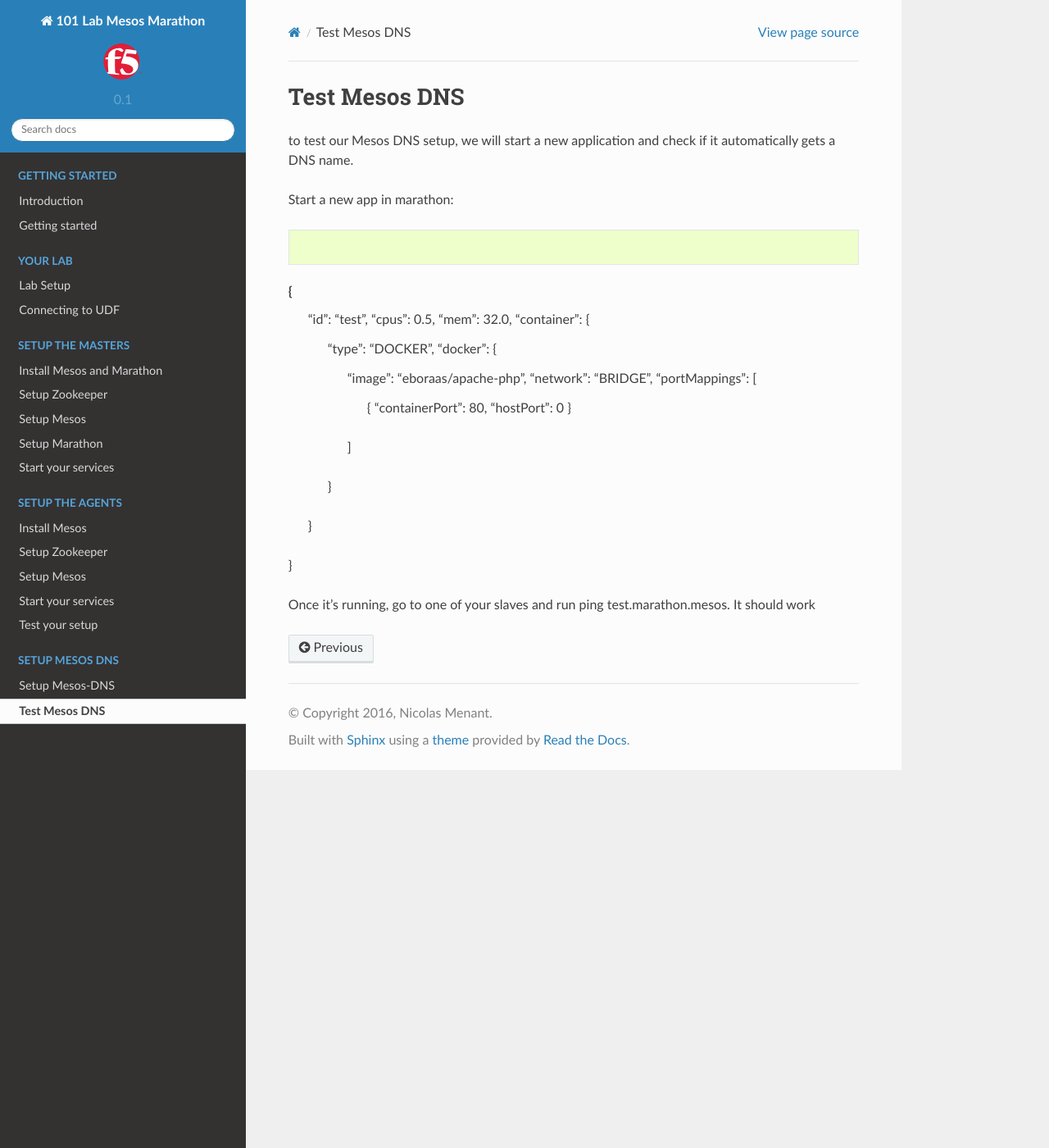
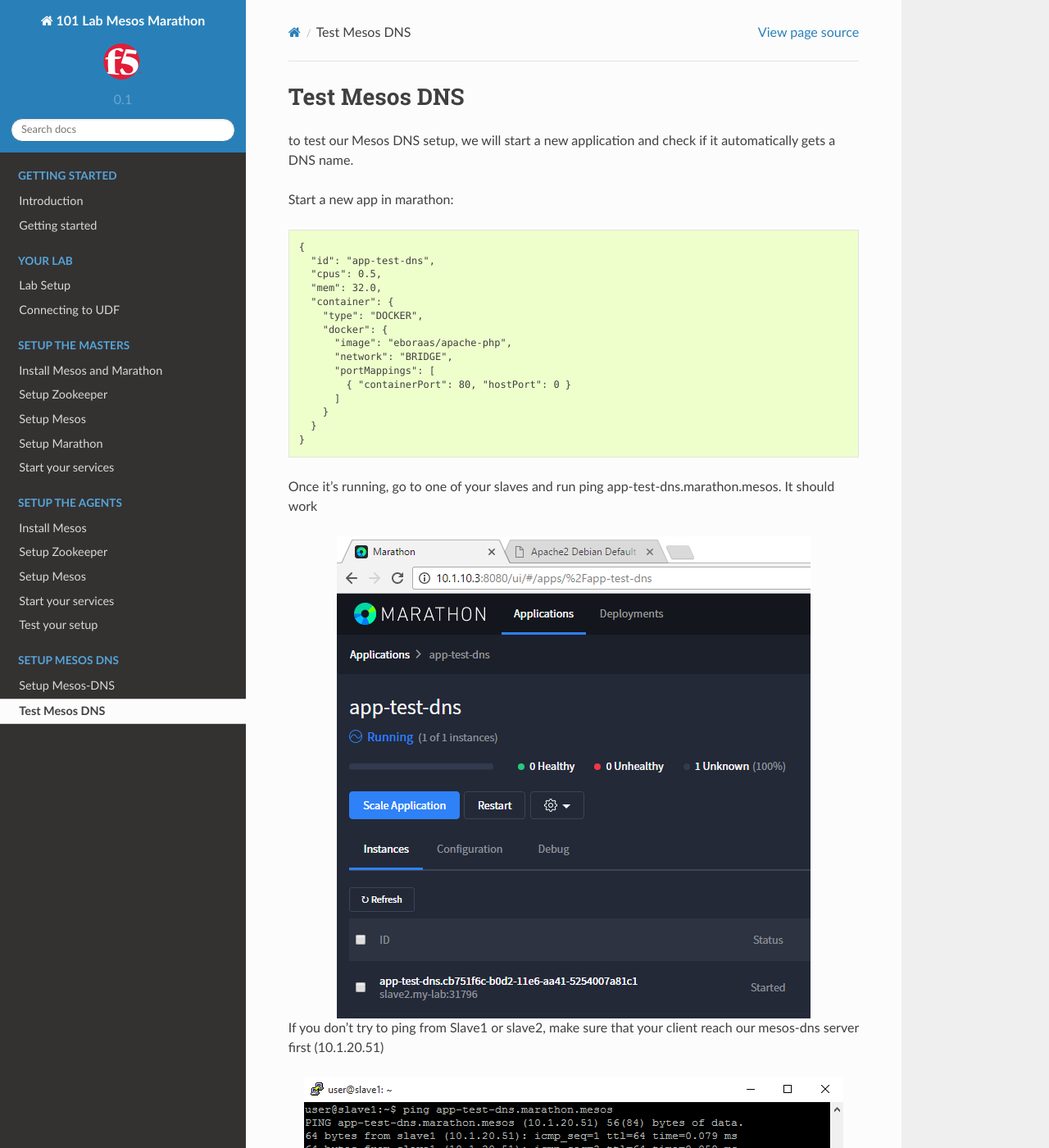
Before and after one commit to nmenant/f5-101-lab-Mesos-Marathon, a Sphinx documentation site: the page built from docs/setup-mesos-dns/test-mesos-dns.rst, in a window 1280 px wide and 1400 px high. Shown: the whole window at 82% size. Built offline with Sphinx 7.4.7 and the Read the Docs theme 2.0.0, drawn with Linux system fonts in a browser that asks for light colours.

Commit message:
enable code-block, add screenshots

```diff
--- a/docs/setup-mesos-dns/test-mesos-dns.rst
+++ b/docs/setup-mesos-dns/test-mesos-dns.rst
@@ -7,20 +7,28 @@
 
 .. code-block:: none
 
-{
-  "id": "test",
-  "cpus": 0.5,
-  "mem": 32.0,
-  "container": {
-    "type": "DOCKER",
-    "docker": {
-      "image": "eboraas/apache-php",
-      "network": "BRIDGE",
-      "portMappings": [
-        { "containerPort": 80, "hostPort": 0 }
-      ]
+  {
+    "id": "app-test-dns",
+    "cpus": 0.5,
+    "mem": 32.0,
+    "container": {
+      "type": "DOCKER",
+      "docker": {
+        "image": "eboraas/apache-php",
+        "network": "BRIDGE",
+        "portMappings": [
+          { "containerPort": 80, "hostPort": 0 }
+        ]
+      }
     }
   }
-}
 
-Once it's running, go to one of your slaves and run ping test.marathon.mesos. It should work
+Once it's running, go to one of your slaves and run ping app-test-dns.marathon.mesos. It should work
+
+.. image:: ../images/setup-mesos-dns-test-create-app.png
+  :align: center
+
+If you don't try to ping from Slave1 or slave2, make sure that your client reach our mesos-dns server first (10.1.20.51)
+
+.. image:: ../images/setup-mesos-dns-test-ping-app.png
+  :align: center
```
Also changed, not shown: docs/setup-mesos-dns/setup-mesos-dns.rst (+4 -3 lines), docs/images/setup-mesos-dns-test-create-app.png (added), docs/images/setup-mesos-dns-test-ping-app.png (added).
